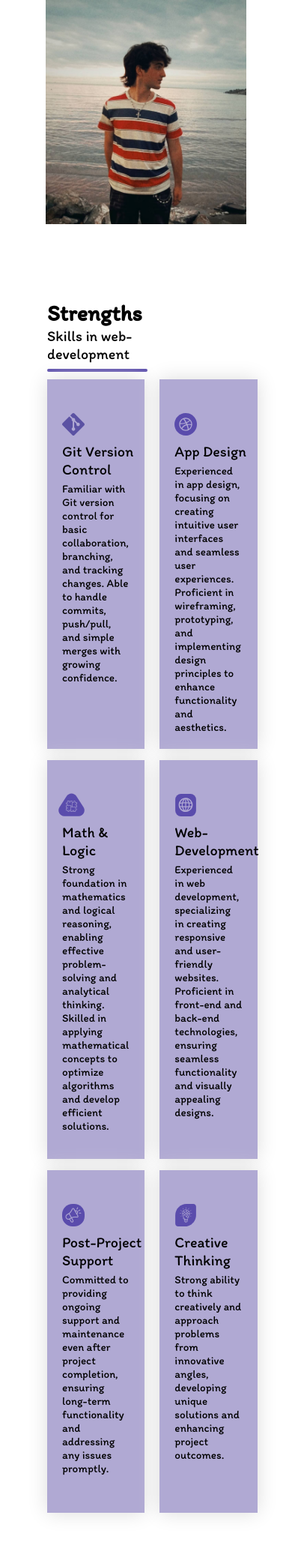
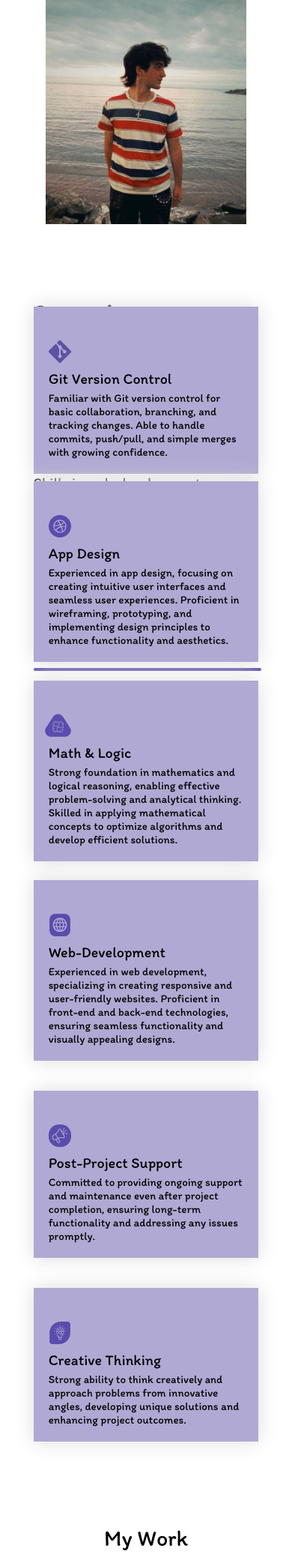
Before and after one commit to sabuka-dumbo/Portfolio-1, a Django app: page / in a window 390 px wide. Shown: the part 475-2556 px from the top of the page at 75% size. Run offline with Django 5.2, Linux system fonts and the light colour scheme.

Commit message:
Jan 31, 2026, 4:46 PM

```diff
--- a/Portfolio/SabaDumbadze/static/css/styles.css
+++ b/Portfolio/SabaDumbadze/static/css/styles.css
@@ -948,3 +948,51 @@
         right: 30px;
     }
 }
+
+@media screen and (max-width: 500px) {
+    .strengths-div {
+        grid-template-columns: 5% 90% 5%;
+    }
+
+    #sd1 {
+        grid-column: 2;
+        grid-row: 1;
+        height: max-content;
+        padding-bottom: 10px;
+    }
+
+    #sd2 {
+        grid-column: 2;
+        grid-row: 2;
+        height: max-content;
+        padding-bottom: 10px;
+    }
+
+    #sd3 {
+        grid-column: 2;
+        grid-row: 3;
+        height: max-content;
+        padding-bottom: 10px;
+    }
+
+    #sd4 {
+        grid-column: 2;
+        grid-row: 4;
+        height: max-content;
+        padding-bottom: 10px;
+    }
+
+    #sd5 {
+        grid-column: 2;
+        grid-row: 5;
+        height: max-content;
+        padding-bottom: 10px;
+    }
+
+    #sd6 {
+        grid-column: 2;
+        grid-row: 6;
+        height: max-content;
+        padding-bottom: 10px;
+    }
+}
```
